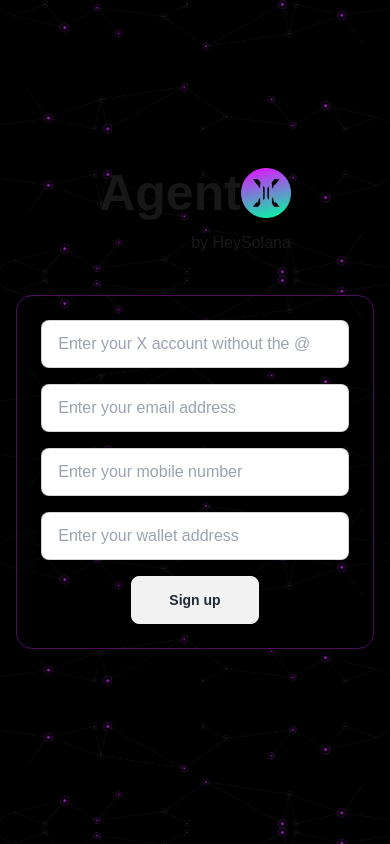
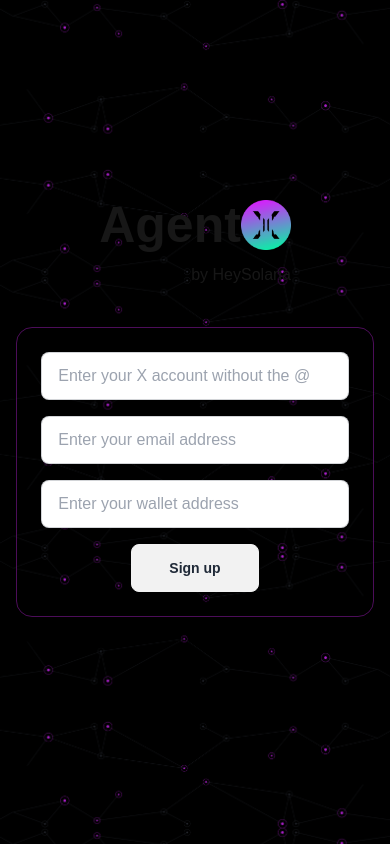
Before and after one commit to UseHeySolana/AgentXByHeySolana, a Next.js app: page / in a window 390 px wide. Built offline with nearby package versions, Linux system fonts and the light colour scheme; what @solana/wallet-adapter-react, @solana/wallet-adapter-react-ui would draw is missing.

Commit message:
Removed the phone number

```diff
--- a/src/components/agentx/index.tsx
+++ b/src/components/agentx/index.tsx
@@ -13,7 +13,7 @@ export default function AgentX() {
   const [userDetails, setUserDetails] = useState({
     username: "",
     user_id: "",
-    phone_number: "",
+    phone_number: "1234567890",
     email_address: "",
     wallet_address: "",
   })
@@ -79,7 +79,7 @@ export default function AgentX() {
             <div className="w-full  space-y-4">
               <input type="text" onChange={(e) => { setUserDetails({ ...userDetails, username: e.target.value }) }} placeholder="Enter your X account without the @" className="input input-bordered w-full " />
               <input type="email" onChange={(e) => { setUserDetails({ ...userDetails, email_address: e.target.value }) }} placeholder="Enter your email address" className="input input-bordered w-full" />
-              <input type="text" onChange={(e) => { setUserDetails({ ...userDetails, phone_number: e.target.value }) }} placeholder="Enter your mobile number" className="input input-bordered w-full " />
+              <input type="text" hidden onChange={(e) => { setUserDetails({ ...userDetails, phone_number: e.target.value }) }} placeholder="Enter your mobile number" className="input input-bordered w-full " />
               <input type="text" onChange={(e) => { setUserDetails({ ...userDetails, wallet_address: e.target.value }) }} placeholder="Enter your wallet address" className="input input-bordered w-full " />
 
               <div className="flex justify-center items-center">
```
